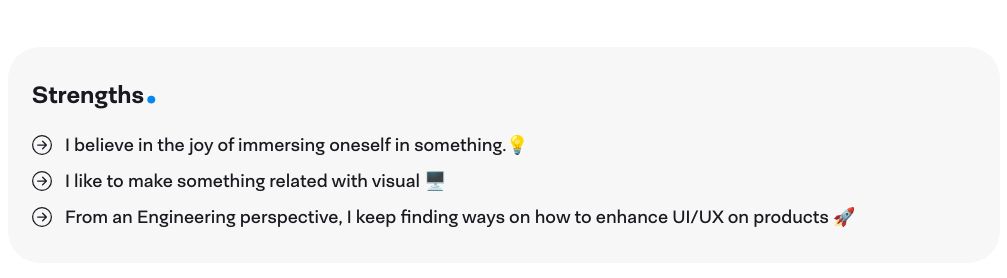
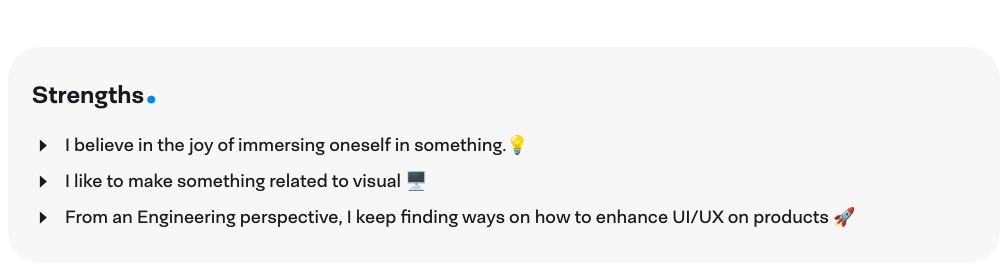
Before and after one commit to olhkyle/olhkyle-documented, a Next.js app: page /about in a window 1280 px wide. Shown: the part 940-1218 px from the top of the page, without its empty margins (136-1143 px from the left). Built offline with nearby package versions, Linux system fonts and the light colour scheme; no server answers; a small style sheet from the web is missing.

Commit message:
[-] chore

```diff
--- a/app/resume/page.tsx
+++ b/app/resume/page.tsx
@@ -22,11 +22,10 @@ export default function Resume() {
 					<ContactCard />
 					<LinksCard />
 				</div>
-
 				<div className="mt-[6rem] sm:mt-[8rem]">
 					<SubTitle>Projects</SubTitle>
 					<ul>
-						{projects.sort().map(project => (
+						{projects.map(project => (
 							<React.Fragment key={project.title}>
 								<Project project={project} />
 								<Divider />
--- a/components/AboutMe/StrengthsCard.tsx
+++ b/components/AboutMe/StrengthsCard.tsx
@@ -1,9 +1,9 @@
 import { CardTitle } from '.';
-import { BsArrowRightCircle } from 'react-icons/bs';
+import { BiCaretRight } from 'react-icons/bi';
 
 const strengths: string[] = [
 	'I believe in the joy of immersing oneself in something.💡',
-	'I like to make something related with visual 🖥️',
+	'I like to make something related to visual 🖥️',
 	`From an Engineering perspective, I keep finding ways on how to enhance UI/UX on products 🚀`,
 ];
 
@@ -15,7 +15,7 @@ export default function StrengthsCard() {
 				{strengths.map(content => (
 					<li key={content} className="flex gap-3 justify-start">
 						<span className="mt-1 w-[21px]">
-							<BsArrowRightCircle size="20" />
+							<BiCaretRight size="21" />
 						</span>
 						<p>{content}</p>
 					</li>
--- a/components/Portfolio/EmptyIndicator.tsx
+++ b/components/Portfolio/EmptyIndicator.tsx
@@ -1,9 +1,7 @@
 export default function EmptyIndicator() {
 	return (
 		<div className="flex flex-col gap-10 mx-auto my-10 py-10 px-5 rounded-[2rem] bg-gray-50 dark:bg-gray-900 text-center sm:rounded-full">
-			<div className="text-xl sm:text-2xl underline decoration-blue-200">
-				{`Currently, this page being prepared 👷🏻‍♂️`}
-			</div>
+			<div className="text-xl sm:text-2xl underline decoration-blue-200">Currently, this page being prepared 👷🏻‍♂️</div>
 			<div className="text-xl sm:text-2xl">Coming Soon...</div>
 		</div>
 	);
```
